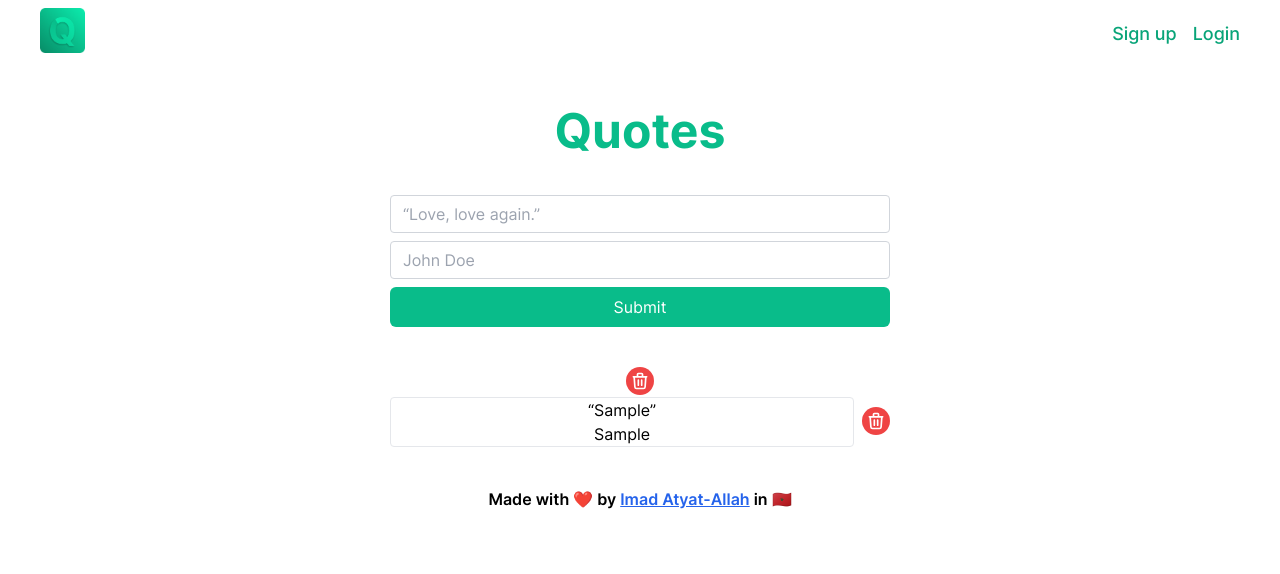
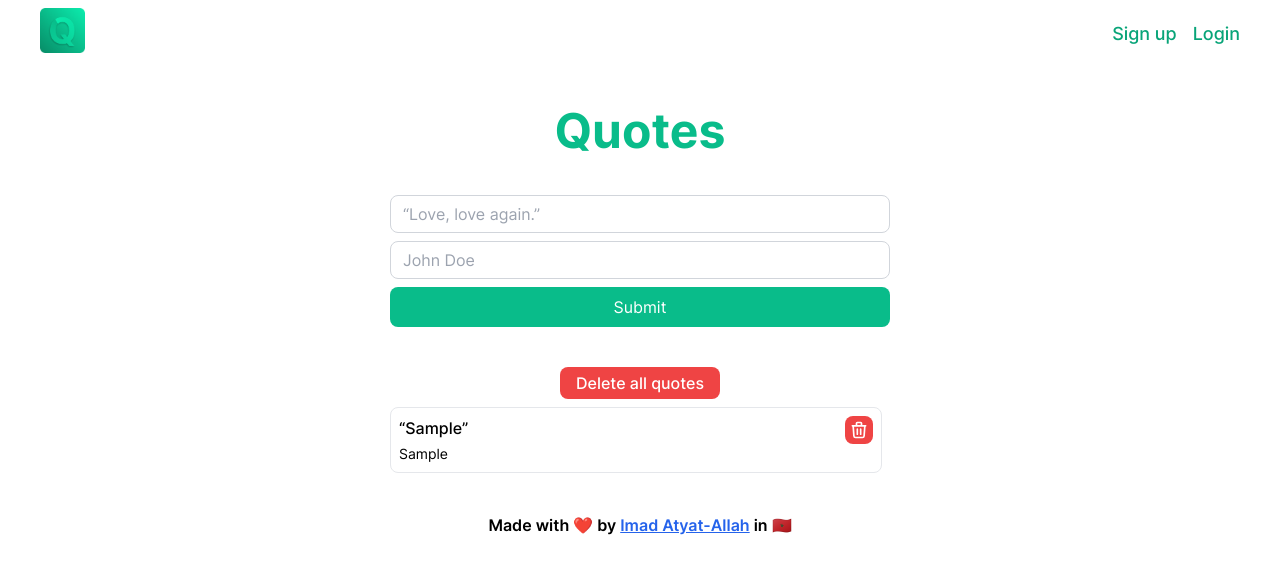
Before and after one commit to imadatyatalah/quotes, a Next.js app: page / in a window 1280 px wide. Both pictures are taken after typing "Sample", "Sample" into the empty fields and a click on the button "Submit". Shown: the top 574 px of the page. Built offline with nearby package versions, Linux system fonts and the light colour scheme.

Commit message:
feat: improve UI/UX

```diff
--- a/src/components/Quote.tsx
+++ b/src/components/Quote.tsx
@@ -8,17 +8,18 @@ const Quote = ({ quote_content, quote_author, date }: TQuote) => {
 
   return (
     <div className="flex items-center justify-center">
-      <div className="border rounded w-full mr-2">
-        <h2>
+      <div className="flex justify-between border text-left rounded-lg w-full p-2 mr-2">
+        <div>
+          <h2 className="font-medium mb-1">
             <q>{quote_content}</q>
           </h2>
 
-        <p>{quote_author}</p>
+          <p className="text-sm">{quote_author}</p>
         </div>
 
         <div>
           <button
-          className="bg-red-500 p-1 rounded-full text-white"
+            className="bg-red-500 p-1 rounded-lg text-white"
             onClick={() => removeQuoteByDate(date)}
             type="button"
           >
@@ -26,6 +27,7 @@ const Quote = ({ quote_content, quote_author, date }: TQuote) => {
           </button>
         </div>
       </div>
+    </div>
   );
 };
 
--- a/src/components/QuoteForm.tsx
+++ b/src/components/QuoteForm.tsx
@@ -27,7 +27,7 @@ const QuoteForm = () => {
           name="quote_content"
           id="quote_content"
           placeholder={`“Love, love again.”`}
-          className="block w-full px-3 py-1.5 text-base font-normal text-gray-700 bg-white bg-clip-padding border border-solid border-gray-300 rounded transition ease-in-out m-0 focus:text-gray-700 focus:bg-white focus:border-blue-600 focus:outline-none"
+          className="input"
           required
         />
 
@@ -36,12 +36,12 @@ const QuoteForm = () => {
           name="quote_author"
           id="quote_author"
           placeholder="John Doe"
-          className="block w-full px-3 py-1.5 text-base font-normal text-gray-700 bg-white bg-clip-padding border border-solid border-gray-300 rounded transition ease-in-out m-0 focus:text-gray-700 focus:bg-white focus:border-blue-600 focus:outline-none"
+          className="input"
           required
         />
 
         <button
-          className="bg-primary-400 text-white rounded-md py-2 w-auto"
+          className="bg-primary-400 text-white rounded-lg py-2 w-auto"
           type="submit"
         >
           Submit
--- a/src/components/Quotes.tsx
+++ b/src/components/Quotes.tsx
@@ -1,9 +1,8 @@
 import { useEffect, useState } from "react";
 
+import Quote from "@/components/Quote";
 import Callout from "@/components/Callout";
 import useQuotes from "@/stores/useQuotes";
-import TrashIcon from "@/icons/TrashIcon";
-import Quote from "@/components/Quote";
 
 import type { TQuote } from "@/types/quote";
 
@@ -21,11 +20,11 @@ const Quotes = () => {
     <div>
       {quotesState.length !== 0 ? (
         <button
-          className="bg-red-500 p-1 rounded-full text-white"
+          className="bg-red-500 py-1 px-4 font-medium mb-2 rounded-lg text-white"
           onClick={removeAllQuotes}
           type="button"
         >
-          <TrashIcon />
+          Delete all quotes
         </button>
       ) : null}
 
--- a/src/styles/globals.css
+++ b/src/styles/globals.css
@@ -12,3 +12,9 @@
     U+02DC, U+2000-206F, U+2074, U+20AC, U+2122, U+2191, U+2193, U+2212, U+2215,
     U+FEFF, U+FFFD;
 }
+
+@layer components {
+  .input {
+    @apply block w-full px-3 py-1.5 text-base font-normal text-gray-700 bg-white bg-clip-padding border border-solid border-gray-300 rounded-lg transition ease-in-out m-0 focus:text-gray-700 focus:bg-white focus:border-blue-600 focus:outline-none;
+  }
+}
```
Lines whose indentation alone changed are shown as unchanged.
